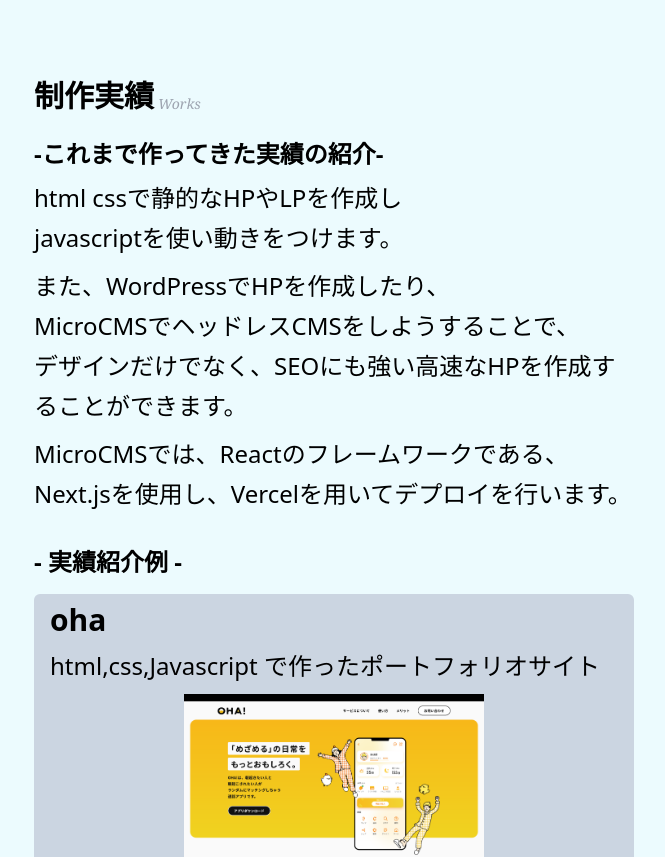
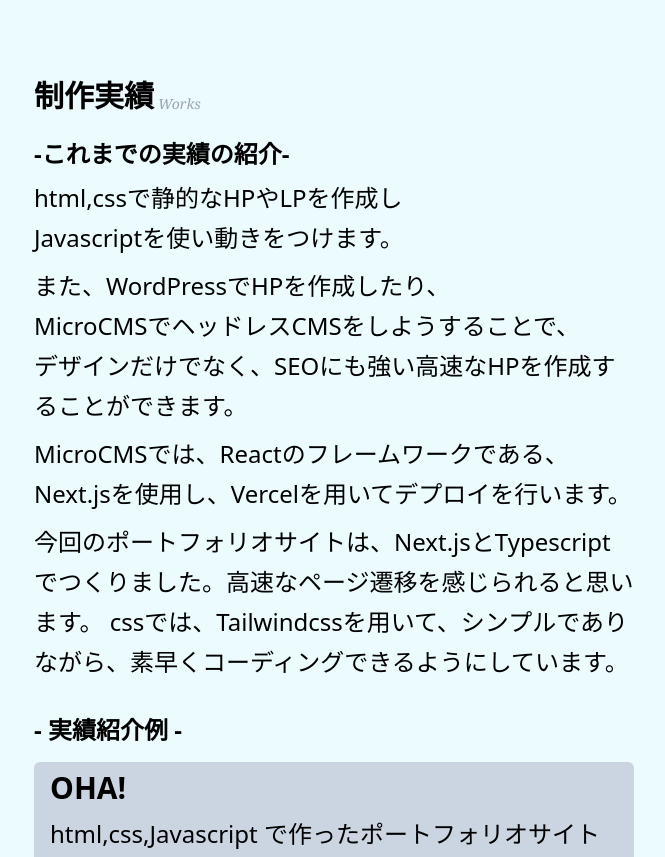
Before and after one commit to chikotaro/portfolio-v2, a Next.js app: page / in a window 1280 px wide. Shown: the part 1700-2557 px from the top of the page, without its empty margins (306-971 px from the left). Built offline with nearby package versions, Linux system fonts and the light colour scheme; what tailwindcss-filters would draw is missing.

Commit message:
♻️ 細かい修正

```diff
--- a/src/component/Works/index.tsx
+++ b/src/component/Works/index.tsx
@@ -6,16 +6,16 @@ import { Title } from "src/component/Title";
 
 const workList = [
 	{
-		title: "oha",
+		title: "OHA!",
 		desc: "html,css,Javascript で作ったポートフォリオサイト",
 		href: "https://oha-portfolio-sho.vercel.app/",
-		thumbnail: "OHA.png",
+		thumbnail: "/OHA.png",
 	},
 	{
 		title: "simple",
 		desc: "microCMS,Next.js,Typescriptで作ったポートフォリオサイト",
 		href: "/my-next-project-q726eg5ph-shos-projects-c687e542.vercel.app",
-		thumbnail: "simple.png",
+		thumbnail: "/simple.png",
 	},
 ];
 
@@ -24,12 +24,12 @@ export const Works = () => {
 		<div className="mx-auto sm:max-w-[600px]">
 			<Title title="制作実績" subTitle="Works" />
 			<div className="mt-6 sm:text-2xl">
-				<p className="font-bold">-これまで作ってきた実績の紹介-</p>
+				<p className="font-bold">-これまでの実績の紹介-</p>
 				<div className="flex flex-col gap-2 leading-8 sm:leading-[40px]">
 					<p className="mt-2">
-						html cssで静的なHPやLPを作成し
+						html,cssで静的なHPやLPを作成し
 						<br />
-						javascriptを使い動きをつけます。
+						Javascriptを使い動きをつけます。
 					</p>
 					<p>
 						また、WordPressでHPを作成したり、
@@ -41,6 +41,10 @@ export const Works = () => {
 					<p>
 						MicroCMSでは、Reactのフレームワークである、Next.jsを使用し、Vercelを用いてデプロイを行います。
 					</p>
+					<p>
+						今回のポートフォリオサイトは、Next.jsとTypescriptでつくりました。高速なページ遷移を感じられると思います。
+						cssでは、Tailwindcssを用いて、シンプルでありながら、素早くコーディングできるようにしています。
+					</p>
 				</div>
 				<div className="mt-8">
 					<p className="font-bold">- 実績紹介例 -</p>
@@ -50,13 +54,13 @@ export const Works = () => {
 								key={work.href}
 								className="rounded-md bg-slate-300 py-2 px-4 "
 							>
-								<Link href={work.href} target="_blank">
+								<Link href={work.href} passHref target="_blank">
 									<div className="flex flex-col gap-3">
 										<div className="text-3xl font-bold">{work.title}</div>
 										<div>{work.desc}</div>
-										<div className="w-[300px] mx-auto pb-4">
+										<div className="mx-auto w-[300px] pb-4">
 											<Image
-												src={`/${work.thumbnail}`}
+												src={work.thumbnail}
 												alt=""
 												width={300}
 												height={300}
@@ -69,9 +73,9 @@ export const Works = () => {
 						))}
 					</ul>
 				</div>
-				<div className="mt-4">
-					<ButtonLink name="制作実績一覧" href="/works" />
-				</div>
+			</div>
+			<div className="mt-4">
+				<ButtonLink name="もっと見る" href="/works" />
 			</div>
 		</div>
 	);
```
